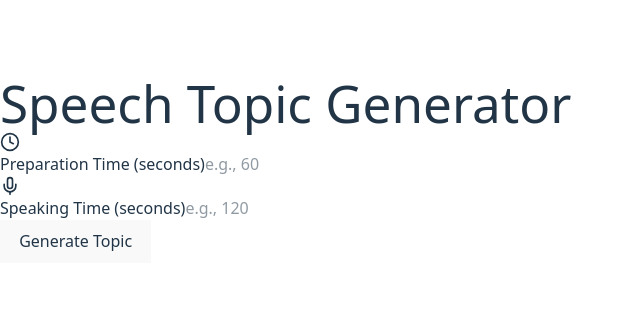
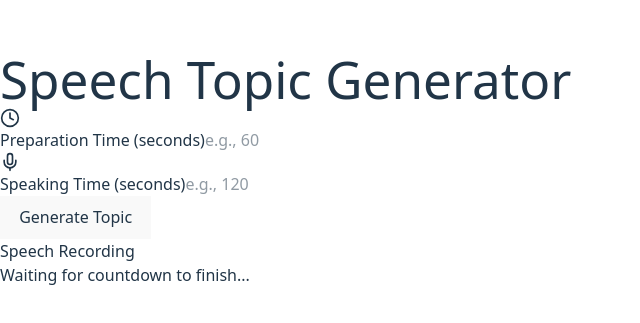
Before and after one commit to craniacshencil/YapgemUI, a React (Vite) app: page / in a window 1280 px wide. Shown: the part 231-554 px from the top of the page, without its empty margins (0-640 px from the left). Built offline with nearby package versions, Linux system fonts and the light colour scheme.

Commit message:
Show completed view

```diff
--- a/src/App.jsx
+++ b/src/App.jsx
@@ -10,13 +10,16 @@ function App() {
       {!analysis ? (
         <>
           <SpeechTopicGenerator />
-          {response && <SpeechRecorder />}
+          <SpeechRecorder />
         </>
       ) : (
-        <SpeechAnalysisDashboard
-          data={analysis}
-          isLoading={isAnalysisLoading}
-        />
+        <>
+          <SpeechRecorder />
+          <SpeechAnalysisDashboard
+            data={analysis}
+            isLoading={isAnalysisLoading}
+          />
+        </>
       )}
     </>
   );
```
